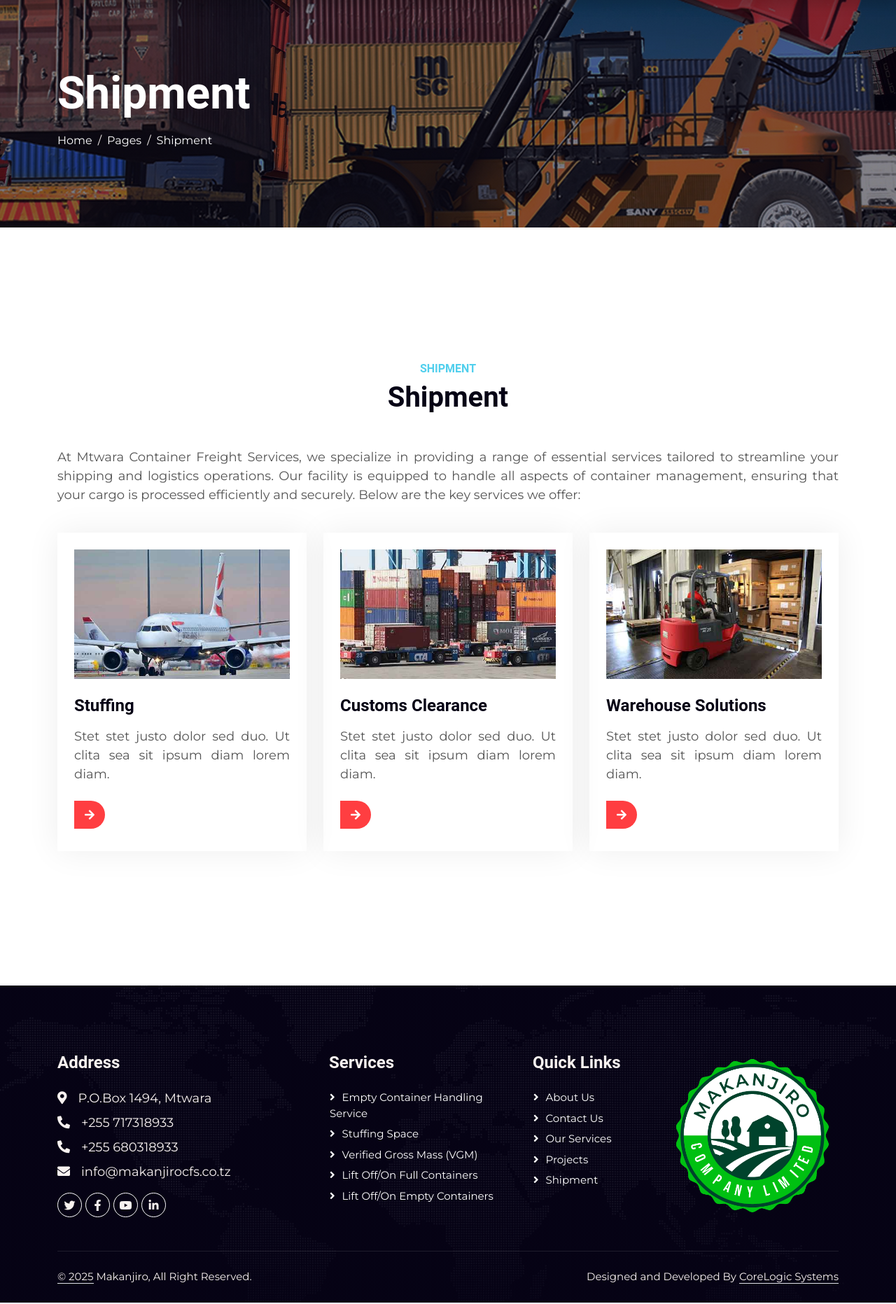
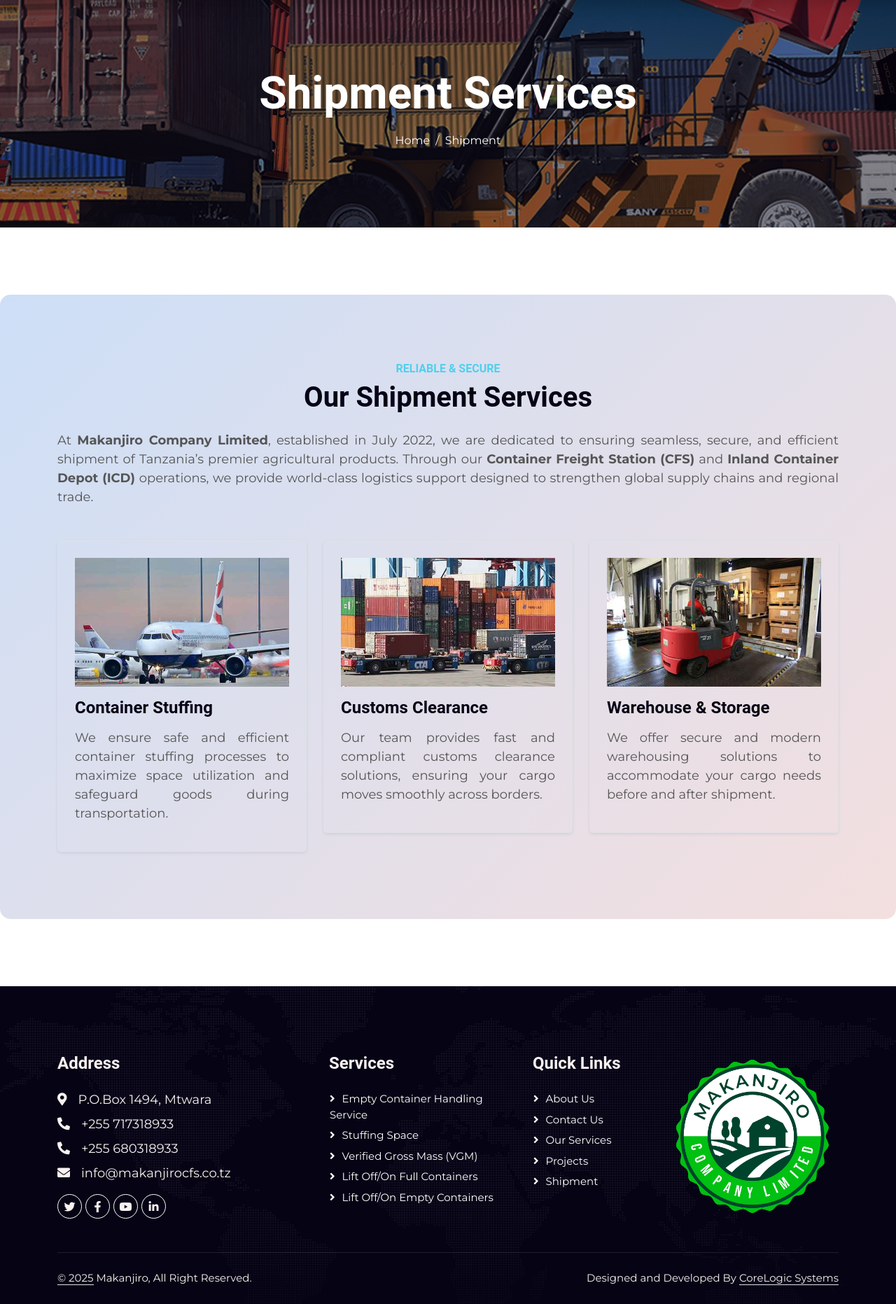
Before and after one commit to Gideon-Magaita/makanjiro, a Django app: page /shipment/ in a window 1280 px wide. Shown: the part 80-1943 px from the top of the page at 70% size. Run offline with Django 5.2, Linux system fonts and the light colour scheme; some libraries are stand-ins or nearby versions.

Commit message:
'changes'

```diff
--- a/makanjiro/mainapp/templates/pages/users/home.html
+++ b/makanjiro/mainapp/templates/pages/users/home.html
@@ -46,7 +46,7 @@
     <!-- story End -->
     <!-- About Start -->
      {% for c in choose %}
-    <div class="container-xxl py-5" style="background: url('{% static 'assets/img/rough5.png' %}') no-repeat center center; background-size:cover;">
+    <div class="container-xxl py-5" style="background: linear-gradient(135deg, #c7dcfa, #eb8888); border-radius:2px; box-shadow: 0px 4px 20px rgba(0,0,0,0.15);">
         <div class="container  py-5">
             <div class="row g-5 mx-lg-0">
                 <div class="col-lg-6 ps-lg-0 wow fadeInLeft" data-wow-delay="0.1s" style="min-height: 400px;">
@@ -96,7 +96,7 @@
     <!-- About End -->
 
     <!-- Service Start -->
-    <div class="container-xxl py-5">
+    <div class="container-fluid py-5" style="background: linear-gradient(135deg, #edf3fb, #fdf5f5);">
         <div class="container py-5">
             <div class="text-center wow fadeInUp" data-wow-delay="0.1s">
                 <h5 class="text-secondary text-uppercase">Our Services</h5>
--- a/makanjiro/mainapp/templates/pages/users/shipment.html
+++ b/makanjiro/mainapp/templates/pages/users/shipment.html
@@ -3,12 +3,11 @@
 {% block content %}
 <!-- Page Header Start -->
 <div class="container-fluid service-header py-5" style="margin-bottom: 6rem;">
-        <div class="container py-5">
-            <h1 class="display-3 text-white mb-3 animated slideInDown">Shipment</h1>
+    <div class="container py-5 text-center">
+        <h1 class="display-3 text-white mb-3 animated slideInDown">Shipment Services</h1>
         <nav aria-label="breadcrumb animated slideInDown">
-                <ol class="breadcrumb">
+            <ol class="breadcrumb justify-content-center">
                 <li class="breadcrumb-item"><a class="text-white" href="{% url 'home' %}">Home</a></li>
-                    <li class="breadcrumb-item"><a class="text-white" href="{% url 'home' %}">Pages</a></li>
                 <li class="breadcrumb-item text-white active" aria-current="page">Shipment</li>
             </ol>
         </nav>
@@ -17,54 +16,65 @@
 <!-- Page Header End -->
 
 
-    <!-- Service Start -->
-    <div class="container-xxl py-5">
+<!-- Shipment Intro Start -->
+<div class="container-xxl py-5" style="background: linear-gradient(135deg, #cddff7, #f3dfdf);border-radius:15px;">
     <div class="container py-5">
         <div class="text-center wow fadeInUp" data-wow-delay="0.1s">
-                <h6 class="text-secondary text-uppercase">Shipment</h6>
-                <h1 class="mb-5">Shipment</h1>
+            <h6 class="text-secondary text-uppercase">Reliable & Secure</h6>
+            <h1 class="mb-4">Our Shipment Services</h1>
+            <p class="mb-5">
+                At <strong>Makanjiro Company Limited</strong>, established in July 2022, we are dedicated to ensuring
+                seamless, secure, and efficient shipment of Tanzania’s premier agricultural products.
+                Through our <strong>Container Freight Station (CFS)</strong> and <strong>Inland Container Depot (ICD)</strong>
+                operations, we provide world-class logistics support designed to strengthen global supply chains
+                and regional trade.
+            </p>
         </div>
+
         <div class="row g-4">
-                <p>At Mtwara Container Freight Services, we specialize in providing a range of
-                essential services tailored to streamline your shipping and logistics
-                operations. Our facility is equipped to handle all aspects of container
-                management, ensuring that your cargo is processed efficiently and securely.
-                Below are the key services we offer:
+            <!-- Service 1 -->
+            <div class="col-md-6 col-lg-4 wow fadeInUp" data-wow-delay="0.3s">
+                <div class="service-item p-4 shadow-sm border rounded-3">
+                    <div class="overflow-hidden mb-3">
+                        <img class="img-fluid rounded" src="{% static 'assets/img/service-1.jpg' %}" alt="Stuffing Services">
+                    </div>
+                    <h4 class="mb-3">Container Stuffing</h4>
+                    <p>
+                        We ensure safe and efficient container stuffing processes to maximize space utilization and
+                        safeguard goods during transportation.
                     </p>
-                <div class="col-md-6 col-lg-4 wow fadeInUp" data-wow-delay="0.3s">
-                    <div class="service-item p-4">
-                        <div class="overflow-hidden mb-4">
-                            <img class="img-fluid" src="{% static 'assets/img/service-1.jpg' %}" alt="">
-                        </div>
-                        <h4 class="mb-3">Stuffing</h4>
-                        <p>Stet stet justo dolor sed duo. Ut clita sea sit ipsum diam lorem diam.</p>
-                        <a class="btn-slide mt-2" href=""><i class="fa fa-arrow-right"></i><span>Read More</span></a>
                 </div>
             </div>
 
-
+            <!-- Service 2 -->
             <div class="col-md-6 col-lg-4 wow fadeInUp" data-wow-delay="0.5s">
-                    <div class="service-item p-4">
-                        <div class="overflow-hidden mb-4">
-                            <img class="img-fluid" src="{% static 'assets/img/service-5.jpg' %}" alt="">
+                <div class="service-item p-4 shadow-sm border rounded-3">
+                    <div class="overflow-hidden mb-3">
+                        <img class="img-fluid rounded" src="{% static 'assets/img/service-5.jpg' %}" alt="Customs Clearance">
                     </div>
                     <h4 class="mb-3">Customs Clearance</h4>
-                        <p>Stet stet justo dolor sed duo. Ut clita sea sit ipsum diam lorem diam.</p>
-                        <a class="btn-slide mt-2" href=""><i class="fa fa-arrow-right"></i><span>Read More</span></a>
+                    <p>
+                        Our team provides fast and compliant customs clearance solutions, ensuring your cargo
+                        moves smoothly across borders.
+                    </p>
                 </div>
             </div>
+
+            <!-- Service 3 -->
             <div class="col-md-6 col-lg-4 wow fadeInUp" data-wow-delay="0.7s">
-                    <div class="service-item p-4">
-                        <div class="overflow-hidden mb-4">
-                            <img class="img-fluid" src="{% static 'assets/img/service-6.jpg' %}" alt="">
+                <div class="service-item p-4 shadow-sm border rounded-3">
+                    <div class="overflow-hidden mb-3">
+                        <img class="img-fluid rounded" src="{% static 'assets/img/service-6.jpg' %}" alt="Warehouse Solutions">
                     </div>
-                        <h4 class="mb-3">Warehouse Solutions</h4>
-                        <p>Stet stet justo dolor sed duo. Ut clita sea sit ipsum diam lorem diam.</p>
-                        <a class="btn-slide mt-2" href=""><i class="fa fa-arrow-right"></i><span>Read More</span></a>
+                    <h4 class="mb-3">Warehouse & Storage</h4>
+                    <p>
+                        We offer secure and modern warehousing solutions to accommodate your cargo needs
+                        before and after shipment.
+                    </p>
                 </div>
             </div>
         </div>
     </div>
 </div>
-    <!-- Service End -->
+<!-- Shipment Intro End -->
 {% endblock %}
```
Also changed, not shown: makanjiro/mainapp/templates/404.html (+47 -46 lines), makanjiro/db.sqlite3. Lines whose indentation alone changed are shown as unchanged.
